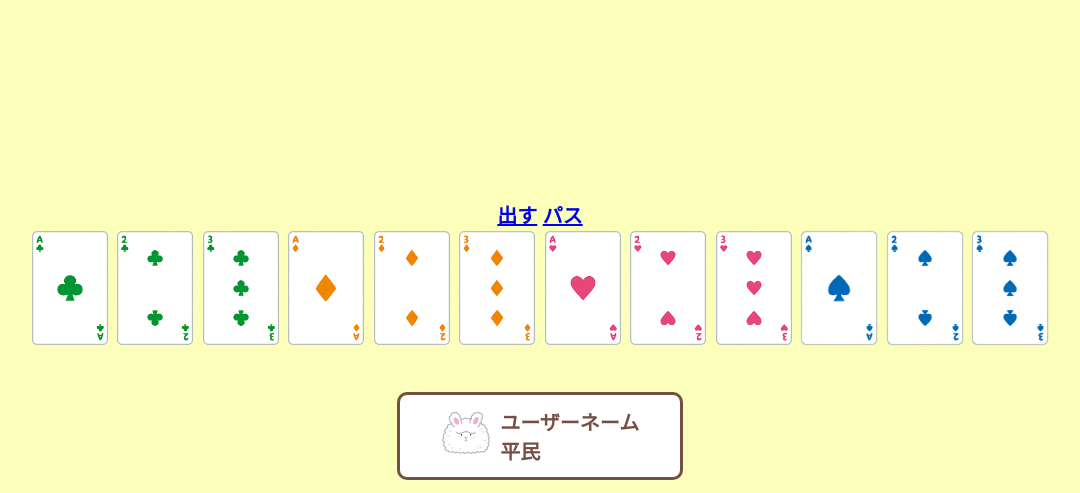
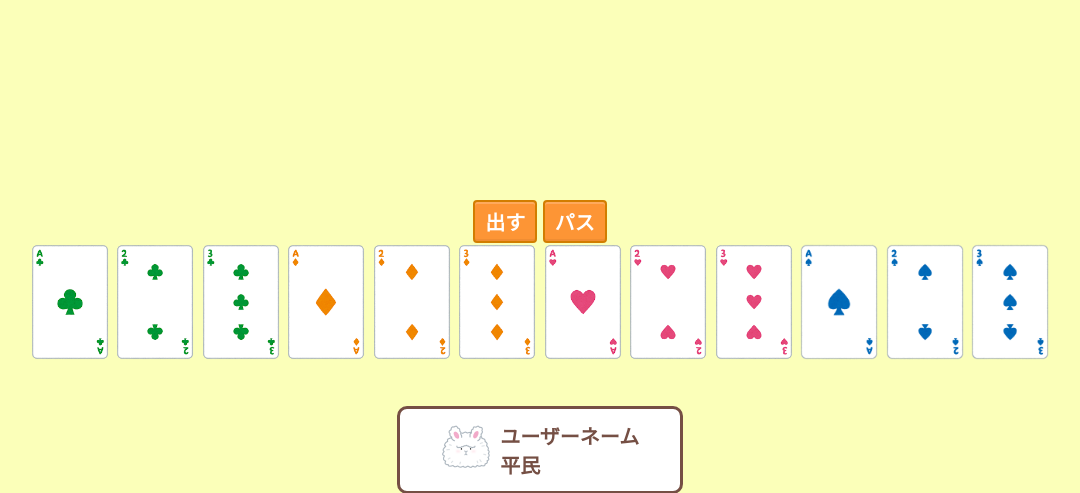
Before and after one commit to tonamao/CodeIgniter, a CodeIgniter app: page /database/daifugo/daifugo in a window 1280 px wide. Shown: the part 240-733 px from the top of the page, without its empty margins (100-1180 px from the left). Run offline with CodeIgniter, Linux system fonts and the light colour scheme.

Commit message:
Update daifugo.css

```diff
--- a/assets/css/daifugo.css
+++ b/assets/css/daifugo.css
@@ -28,6 +28,23 @@ html,body{
 
 }
 
+.btn-square-so-pop {
+    position: relative;
+    display: inline-block;
+    padding: 0.25em 0.5em;
+    text-decoration: none;
+    color: #FFF;
+    background: #fd9535;/*色*/
+    border-radius: 4px;/*角の丸み*/
+    box-shadow: inset 0 2px 0 rgba(255,255,255,0.2), inset 0 -2px 0 rgba(0, 0, 0, 0.05);
+    font-weight: bold;
+    border: solid 2px #d27d00;/*線色*/
+}
+
+.btn-square-so-pop:active {
+    /*押したとき*/
+    box-shadow: 0 0 2px rgba(0, 0, 0, 0.30);
+}
 
 
 
```
